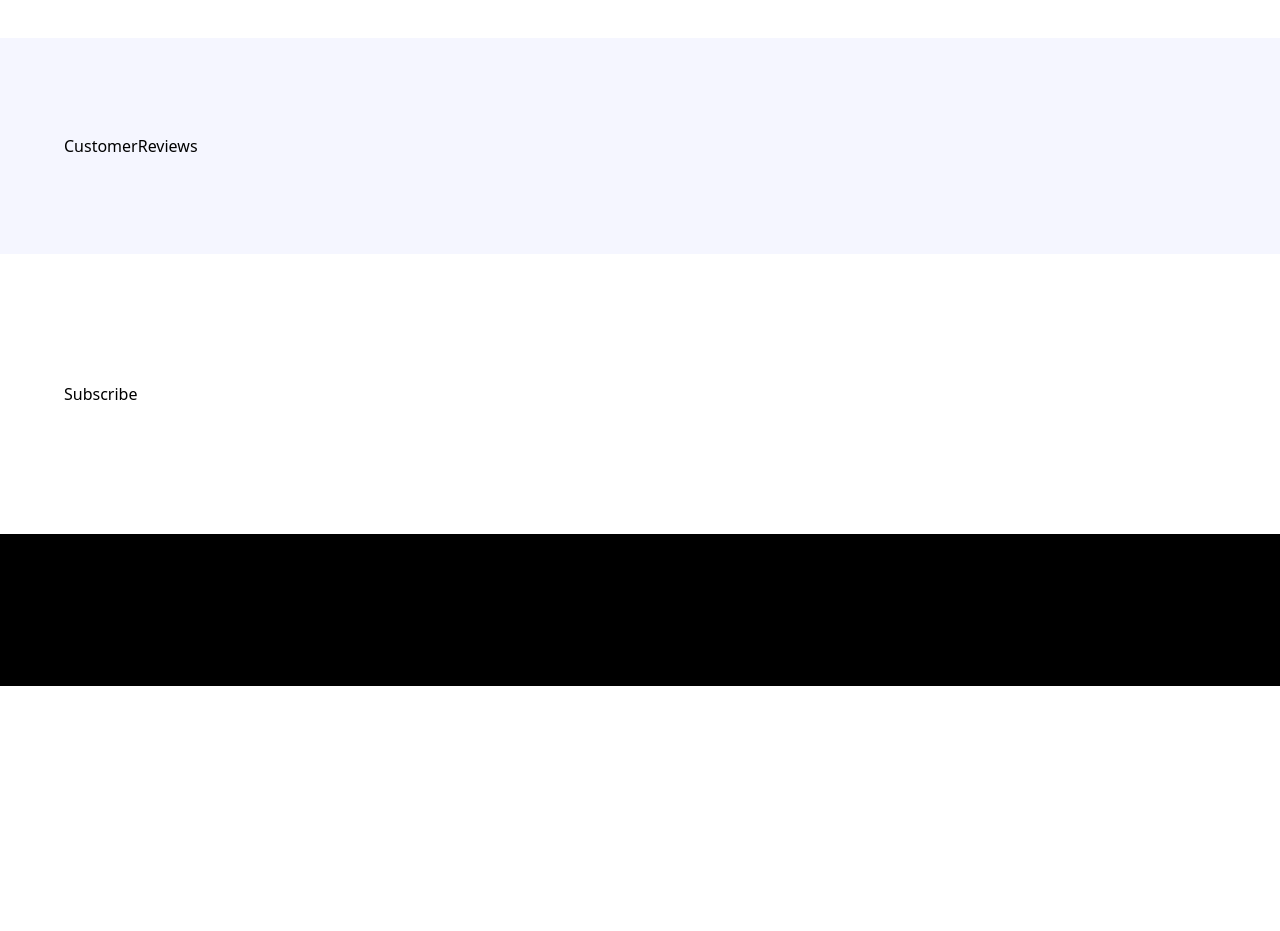
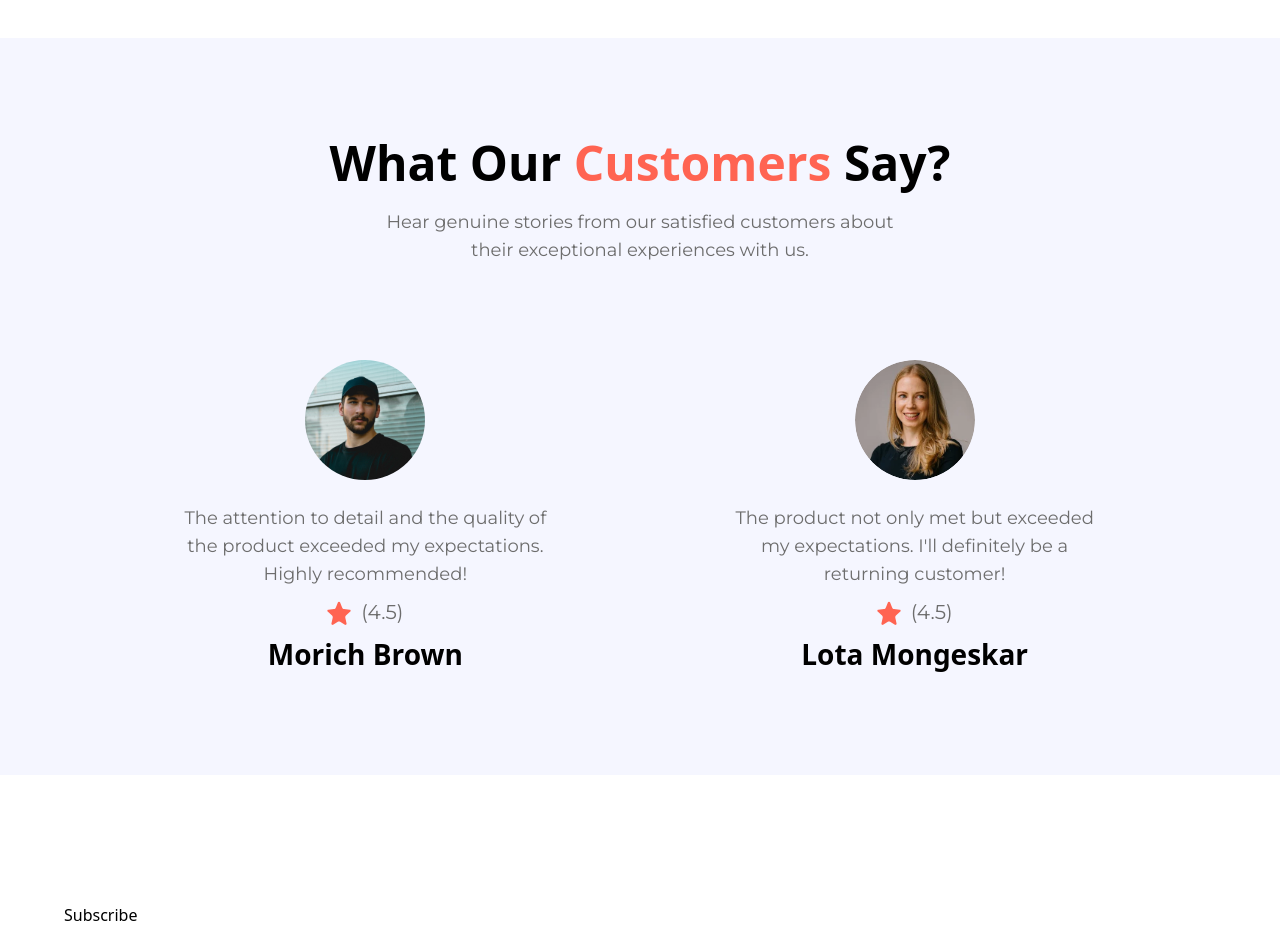
Before and after one commit to aaronambro23/Ecommerce-Landing-Page, a React (Vite) app: page / in a window 1280 px wide. Shown: the part 3460-4391 px from the top of the page. Before the commit the page ends 4146 px from the top, so only its background shows below. Built offline with nearby package versions, Linux system fonts and the light colour scheme; a web font is replaced by a local one.

Commit message:
CustomerReview section, ReviewCard component

```diff
--- /dev/null
+++ b/src/components/ReviewCard.jsx
@@ -0,0 +1,27 @@
+import {star} from '../assets/icons'
+
+const ReviewCard = ({imgURL, customerName, rating, feedback}) => {
+  return (
+    <div className="flex justify-center items-center flex-col">
+        <img
+            src={imgURL}
+            alt="customer"
+            className="rounded-full object-cover w-[120px] h-[120px]"
+        />
+
+        <p className="mt-6 max-w-sm text-center info-text">{feedback}</p>
+        <div className="mt-3 flex justify-center items-center gap-2.5">
+            <img
+                src={star}
+                width={24}
+                height={24}
+                className="object-contain m-0"
+            />
+            <p className="text-xl font-montserrat text-slate-gray">({rating})</p>
+        </div>
+        <h3 className="mt-1 font-palaquin text-3xl text-center font-bold">{customerName}</h3>
+    </div>
+  )
+}
+
+export default ReviewCard
--- a/src/sections/CustomerReviews.jsx
+++ b/src/sections/CustomerReviews.jsx
@@ -1,6 +1,33 @@
+import ReviewCard from "../components/ReviewCard"
+import { reviews } from '../constants'
+
 const CustomerReviews = () => {
   return (
-    <div>CustomerReviews</div>
+    <section className="max-container">
+      <h3 className="font-palaquin text-center text-4xl font-bold">
+        What Our
+        <span className="text-coral-red"> Customers </span>
+        Say?
+      </h3>
+      <p className="info-text m-auto mt-4 max-w-lg text-center">
+        Hear genuine stories from our satisfied customers about
+        their exceptional experiences with us.
+      </p>
+
+      <div className="mt-24 flex flex-1 justify-evenly items-center max-lg:flex-col gap-14">
+
+        {reviews.map((review) => (
+          <ReviewCard
+            key={review.customerName}
+            imgURL={review.imgURL}
+            customerName={review.customerName}
+            rating={review.rating}
+            feedback={review.feedback}
+          />
+        ))}
+
+      </div>
+    </section>
   )
 }
 
```
